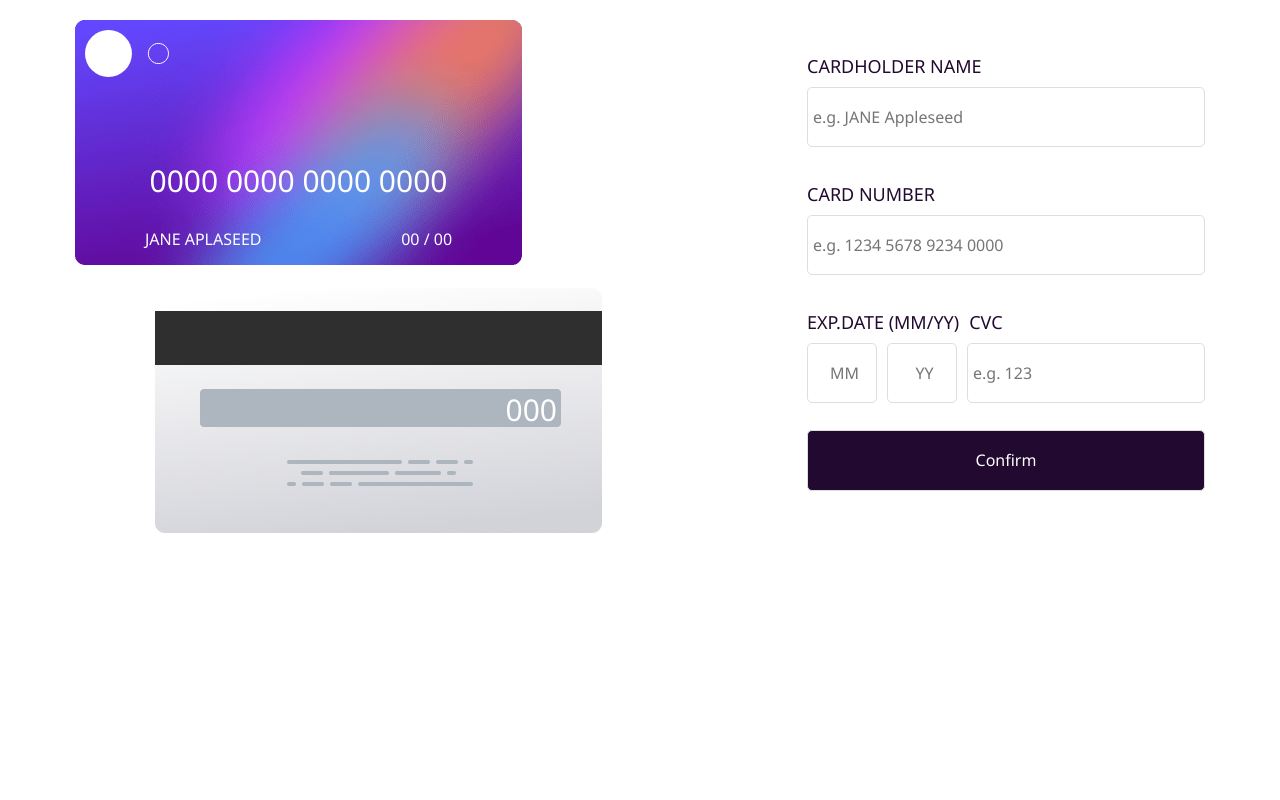
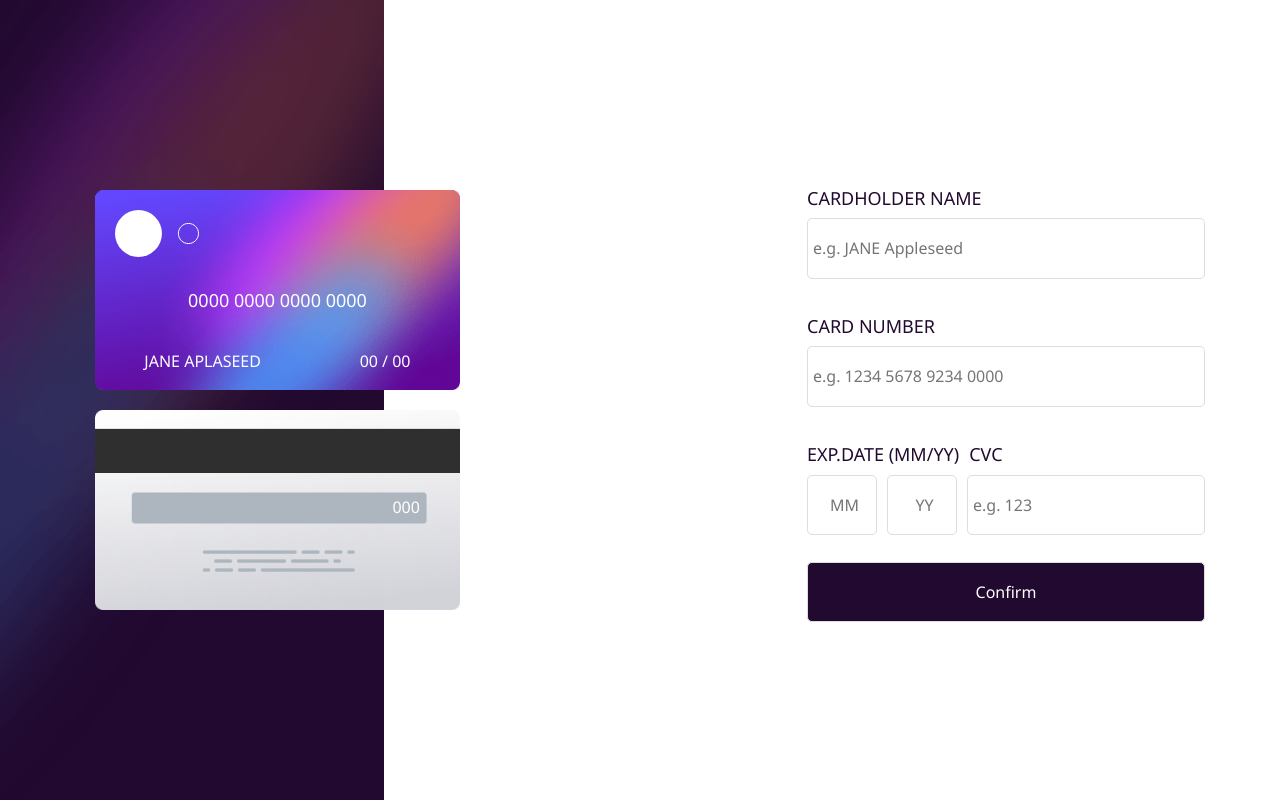
Before and after one commit to IbrahimAtifSanoosi/interactive-card-details-form, a plain HTML site: page index.html in a window 1280 px wide. Drawn offline with Linux system fonts and the light colour scheme.

Commit message:
Add files via upload

```diff
--- a/css/template.css
+++ b/css/template.css
@@ -23,6 +23,16 @@ html {
 
 body {
     font-family: 'Segoe UI', Tahoma, Geneva, Verdana, sans-serif;
+    background-image: url(../images/bg-main-desktop.png);
+    background-repeat: no-repeat;
+    background-size: 30% 100%;
+}
+
+@media (max-width: 767px) {
+    body {
+        background-size: 100% 50%;
+
+    }
 }
 
 .container {
@@ -54,10 +64,10 @@ body {
 /* End Global Rules */
 
 .template {
-    display: flex;
+    display: grid;
     justify-content: center;
     align-items: center;
-    margin: 20px auto;
+    height: 100vh;
 }
 
 .template .container {
@@ -172,96 +182,92 @@ input:focus {
 
 /* End Form Part */
 /* Start Cards Part */
-.cards-part {
+.template .cards-part {
+    padding: 20px;
+    height: 100%;
     display: flex;
     flex-direction: column;
-    /* align-items: center; */
-    /* justify-content: center; */
-    /* position: relative; */
+    gap: 20px;
 }
 
-@media(max-width :767px) {
-    .cards-part {
-        display: flex;
+@media (max-width: 767px) {
+    .template .cards-part {
         flex-direction: column-reverse;
-    }
-
-    .cards-part .card {
-        width: 300px;
-    }
-
-    .cards-part .card-front {
-        position: absolute;
-        right: 10px;
-        z-index: 4;
-    }
-
-    .cards-part .card-back {
-        position: absolute;
-        top: 50px;
-        left: 20px;
     }
 }
 
-.cards-part .card-front {
+
+/* Start Card Front Part */
+.template .cards-part .card-front {}
+
+.template .cards-part .card-front .front-image {
+    /* width: 100%; */
+    height: 200px;
+    overflow: hidden;
     position: relative;
 }
 
-.cards-part .card-front i img {
+.template .cards-part .card-front .front-image i img {
+    height: 100%;
+    width: 100%;
     position: absolute;
-    top: 10px;
-    left: 10px;
 }
 
-.cards-part .card-front .front-result {
+.template .cards-part .card-front .front-image .logo img {
     position: absolute;
-    width: calc(100%);
-    padding: 20px 0px;
-    bottom: 20%;
-    color: white;
-    background-color: transparent;
-    text-align: center;
-    font-size: 30px;
+    top: 20px;
+    left: 20px;
 }
 
-.cards-part .card-front .details {
+.template .cards-part .card-front .front-image .front-result {
+    position: absolute;
+    color: var(--White);
+    top: 50%;
     width: 100%;
-    position: absolute;
-    display: flex;
-    background-color: transparent;
-    justify-content: space-around;
-    color: white;
-    bottom: 20px;
+    text-align: center;
+    font-size: var(--input-font-size);
 }
 
-.cards-part .card-back {
-    position: relative;
-    top: 20px;
-    left: 80px;
+.template .cards-part .card-front .front-image .details {
+    position: absolute;
+    width: 100%;
+    bottom: 10%;
+    display: flex;
+    justify-content: space-around;
+    color: var(--White);
 }
 
-@media(max-width: 767px) {
-    .cards-part .card-back {
-        position: relative;
-        margin-top: 70px;
-        left: 0;
-    }
+/* End Card Front Part */
+/* Start Card Back Part */
+.template .cards-part .card-back {}
+
+.template .cards-part .card-back .back-image {
+    /* width: 100%; */
+    height: 200px;
+    overflow: hidden;
+    position: relative;
+    /* margin-left: 50px; */
+
 }
 
-.cards-part .card-back .back-result {
+.template .cards-part .card-back .back-image img {
+    height: 100%;
+    width: 100%;
+}
+
+.template .cards-part .card-back .back-image .back-result {
     position: absolute;
-    width: calc(100% - 80px);
-    left: 40px;
-    right: 40px;
-    padding: 0px;
-    margin: 0px;
-    bottom: 44%;
+    width: 100%;
     color: white;
-    background-color: transparent;
+    bottom: 37%;
+    right: 0px;
     text-align: end;
-    font-size: 30px;
-    padding-right: 5px;
+    padding: 20px;
+    margin-right: 20px;
 }
+
+/* End Card Back Part */
+
 
 /* End Cards Part */
 
@@ -328,8 +334,9 @@ form .field .number-error,
     color: red;
     font-size: 12px;
     font-weight: var(--font-weight);
-    left: 13px;
+    right: -50px;
     position: relative;
+    /* margin-left: 10px; */
     bottom: 13px;
 }
 
--- a/index.html
+++ b/index.html
@@ -19,8 +19,12 @@
         <div class="container">
             <div class="cards-part">
                 <div class="card-front">
-                    <i><img src="./images/card-logo.svg" alt=""></i>
-                    <p class="front-result" id="front-result">0000 0000 0000 0000</p>
+                    <div class="front-image">
+                        <i>
+                            <img src="./images/bg-card-front.png" alt="">
+                        </i>
+                        <div class="logo"><img src="./images/card-logo.svg" alt=""></div>
+                        <div class="front-result" id="front-result">0000 0000 0000 0000</div>
                         <div class="details">
                             <p class="name" id="new-name">JANE APLASEED</p>
                             <p class="date">
@@ -28,11 +32,13 @@
                                 <span class="month" id="new-month">00</span>
                             </p>
                         </div>
-                    <img class="card" src="./images/bg-card-front.png" alt="">
+                    </div>
                 </div>
                 <div class="card-back">
-                    <p class="back-result" id="back-result">000</p>
-                    <img class="card" src="./images/bg-card-back.png" alt="">
+                    <div class="back-image">
+                        <i><img src="./images/bg-card-back.png" alt=""></i>
+                        <div class="back-result" id="back-result">000</div>
+                    </div>
                 </div>
             </div>
             <div class="form-part">
--- a/js/master.js
+++ b/js/master.js
@@ -18,8 +18,12 @@ const form = document.querySelector("form");
 const formPart = document.querySelector(".form-part");
 const complete = document.querySelector(".complete");
 
-
 const CURRENT_YEAR = new Date().getFullYear();
+holderName.addEventListener('input', function () { newName.textContent = this.value; });
+cardNumber.addEventListener('input', function () { newCard.textContent = this.value; });
+month.addEventListener('input', function () { newMonth.textContent = this.value; });
+year.addEventListener('input', function () { newYear.textContent = this.value; });
+cvc.addEventListener('input', function () { newCvc.textContent = this.value; });
 
 success.addEventListener("click", function () {
     resetField(nameError, holderName);
@@ -28,12 +32,10 @@ success.addEventListener("click", function () {
     resetField(expError, year);
     resetField(cvcError, cvc);
 
-
     let nameValidation = isValidName(holderName.value);
     let cardValidation = isValidCard(cardNumber.value);
     let expDateValidation = isValidExpDate(month.value, year.value);
     let cvcValidation = isValidCvc(cvc.value);
-
     if (!nameValidation.isSuccess) {
         showErorr(holderName, nameError, nameValidation.error);
     }
@@ -59,16 +61,11 @@ success.addEventListener("click", function () {
         console.log("complete....");
         form.style.cssText = "display: none";
         complete.style.cssText = "display: flex";
-
-        done.addEventListener("click", function () {
-            complete.style.cssText = "display: none";
-            form.style.cssText = "display: block";
-        });
     }
 });
 
 function isValidName(name) {
-    var validReg = /^[a-zA-Z]/;
+    var validReg = /^[a-zA-Z]*$/;
     if (isEmpty(name)) {
         return { isSuccess: false, error: "can't be blank" };
     }
@@ -81,19 +78,19 @@ function isValidName(name) {
 }
 
 function isValidCard(number) {
-    var validReg = /^[0-9]/;
+    var validReg = /\b(\d{4}\s\d{4}\s\d{4}\s\d{4}$)\b/;
     if (isEmpty(number)) {
         return { isSuccess: false, error: "can't be blank" };
     }
-    if (number.length != 12) {
-        return { isSuccess: false, error: "Must be valid number" };
-    }
+    // if (number.length != 19) {
+    //     return { isSuccess: false, error: "Must be valid number" };
+    // }
     if (number.match(validReg)) {
         return { isSuccess: true };
     }
 
     else {
-        return { isSuccess: false, error: "Must be valid number" };
+        return { isSuccess: false, error: "Wrong format, numbers only eg. 1234 5567 8909 7654" };
     }
 }
 
@@ -104,7 +101,6 @@ function isValidExpDate(month, year) {
         return { isSuccess: false, error: "can't be blank" };
     }
 
-
     if ((month > 0 && month <= 12) && (year > CURRENT_YEAR)) {
         return { isSuccess: true };
     }
@@ -112,11 +108,10 @@ function isValidExpDate(month, year) {
     else {
         return { isSuccess: false, error: "Must be valid date" };
     }
-
 }
 
 function isValidCvc(cvc) {
-    var validReg = /^[0-9]/;
+    var validReg = /^[0-9]*$/;
 
     if (isEmpty(cvc)) {
         return { isSuccess: false, error: "can't be blank" };
@@ -127,7 +122,7 @@ function isValidCvc(cvc) {
     }
 
     else {
-        return { isSuccess: false, error: "Must be valid date" };
+        return { isSuccess: false, error: "Must be valid cvc eg:123" };
     }
 
 }
```
Lines whose indentation alone changed are shown as unchanged.
